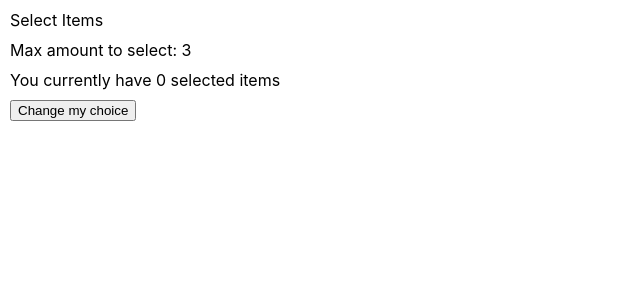
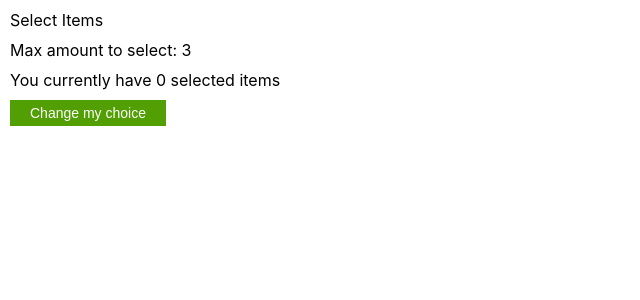
Before and after one commit to ckolobov/select-widget, a React (Create React App) app: page / in a window 1280 px wide. Shown: the top 300 px of the page, without its empty margins (0-640 px from the left). Built offline with nearby package versions, Linux system fonts and the light colour scheme.

Commit message:
feat: add button styles

```diff
--- a/package.json
+++ b/package.json
@@ -13,6 +13,7 @@
     "react": "^18.3.1",
     "react-dom": "^18.3.1",
     "react-scripts": "5.0.1",
+    "sass": "^1.77.8",
     "typescript": "^4.9.5",
     "web-vitals": "^2.1.4"
   },
--- /dev/null
+++ b/src/components/input/button/index.scss
@@ -0,0 +1,26 @@
+.button {
+  padding: 5px 20px;
+  border: none;
+  font-size: 14px;
+  color: #ffffff;
+
+  &:hover {
+    cursor: pointer;
+  }
+
+  &--success {
+    background-color: #519f03;
+
+    &:hover {
+      background-color: #61af13;
+    }
+  }
+
+  &--error {
+    background-color: #9f2903;
+
+    &:hover {
+      background-color: #af3913;
+    }
+  }
+}
--- a/src/components/input/button/index.tsx
+++ b/src/components/input/button/index.tsx
@@ -1,10 +1,28 @@
-import './index.css'
+import { useMemo } from 'react'
+import './index.scss'
+
+export enum ButtonType {
+  Success = 'success',
+  Error = 'error',
+}
 
 interface ButtonProps {
-  type?: 'success' | 'error'
+  type?: ButtonType
   label: string
 }
 
+const BUTTON_CLASS = 'button';
+
 export function Button (props: ButtonProps) {
-  return <button className="Button">{props.label}</button>
+  const className = useMemo(() => {
+    const classes = [BUTTON_CLASS];
+
+    if (props.type) {
+      classes.push(`${BUTTON_CLASS}--${props.type}`)
+    }
+
+    return classes.join(' ');
+  }, [props.type])
+
+  return <button className={className}>{props.label}</button>
 }
--- a/src/components/layout/select-widget/index.tsx
+++ b/src/components/layout/select-widget/index.tsx
@@ -1,6 +1,6 @@
 import { useState } from 'react';
 import './index.css'
-import { Button } from '../../input/button';
+import { Button, ButtonType } from '../../input/button';
 
 interface SelectWidgetProps {
   selectionMaxAmount?: number;
@@ -14,7 +14,7 @@ export function SelectWidget(props: SelectWidgetProps) {
     <header>Select Items</header>
     <p>Max amount to select: {props.selectionMaxAmount}</p>
     <p>You currently have {selected.length} selected items</p>
-    <Button label='Change my choice' />
+    <Button label='Change my choice' type={ButtonType.Success} />
   </div>
   )
 }
```
Also changed, not shown: src/components/input/button/index.css (deleted), 2 other files (tests, documents, lock files or other folders).
